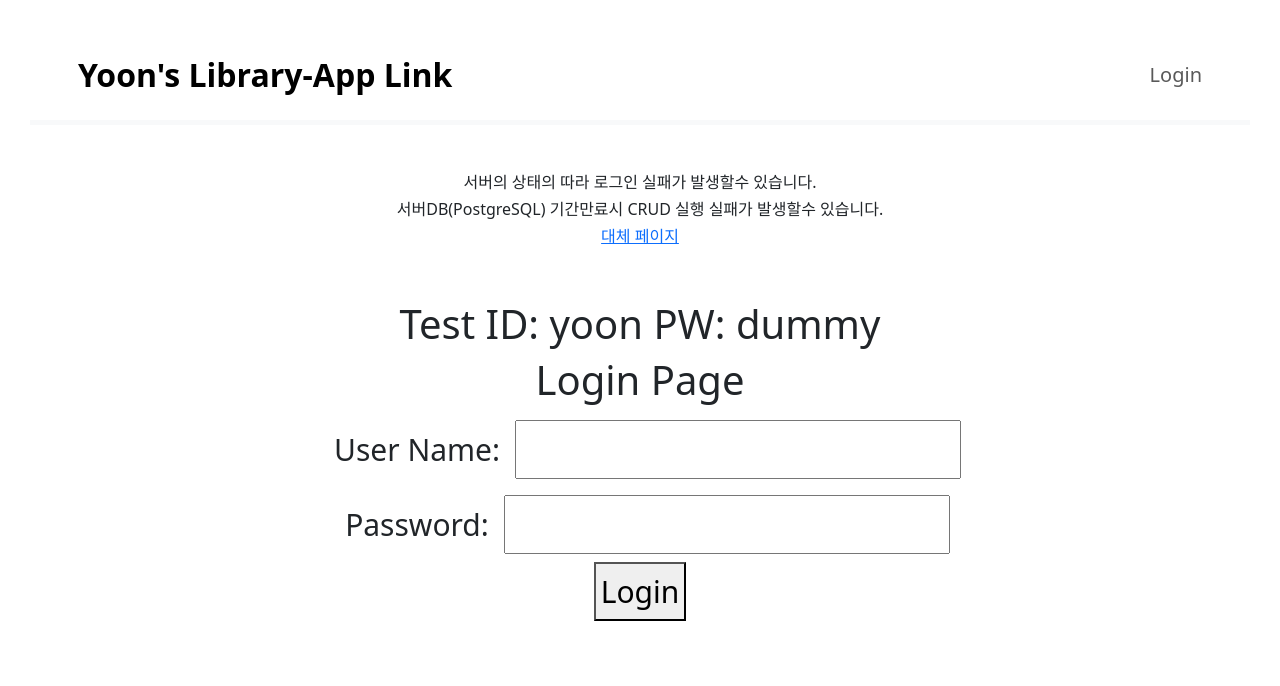
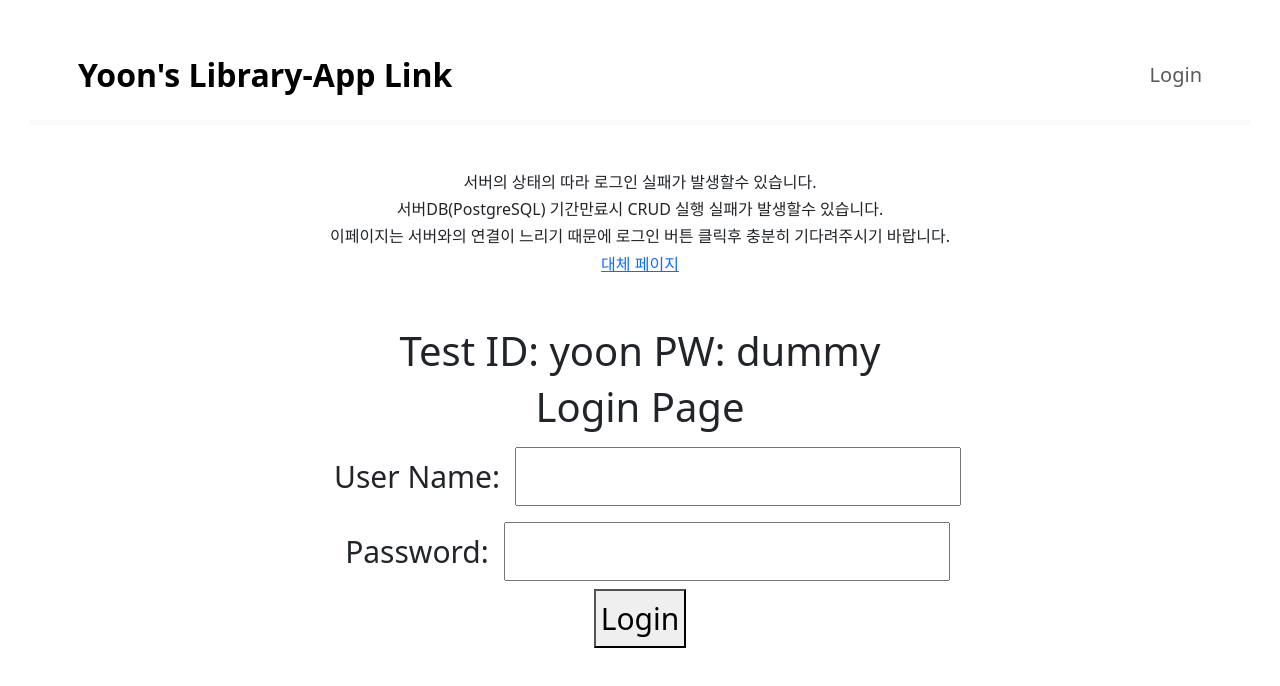
Before and after one commit to SuHwanYoon/React-Todo-App-Client, a React (Create React App) app: page / in a window 1280 px wide. Shown: the top 686 px of the page. Built offline with nearby package versions, Linux system fonts and the light colour scheme.

Commit message:
add login page explain

```diff
--- a/src/components/todo/LoginComponent.jsx
+++ b/src/components/todo/LoginComponent.jsx
@@ -54,6 +54,7 @@ function LoginComponent(){
 
             <h6>서버의 상태의 따라 로그인 실패가 발생할수 있습니다.</h6>
             <h6>서버DB(PostgreSQL) 기간만료시 CRUD 실행 실패가 발생할수 있습니다.</h6>
+            <h6>이페이지는 서버와의 연결이 느리기 때문에 로그인 버튼 클릭후 충분히 기다려주시기 바랍니다.</h6>
             <h6><a href="https://yoonreatclient.netlify.app/">대체 페이지</a></h6>
             <br />
             <h1>Test ID: yoon  PW: dummy</h1>
```
